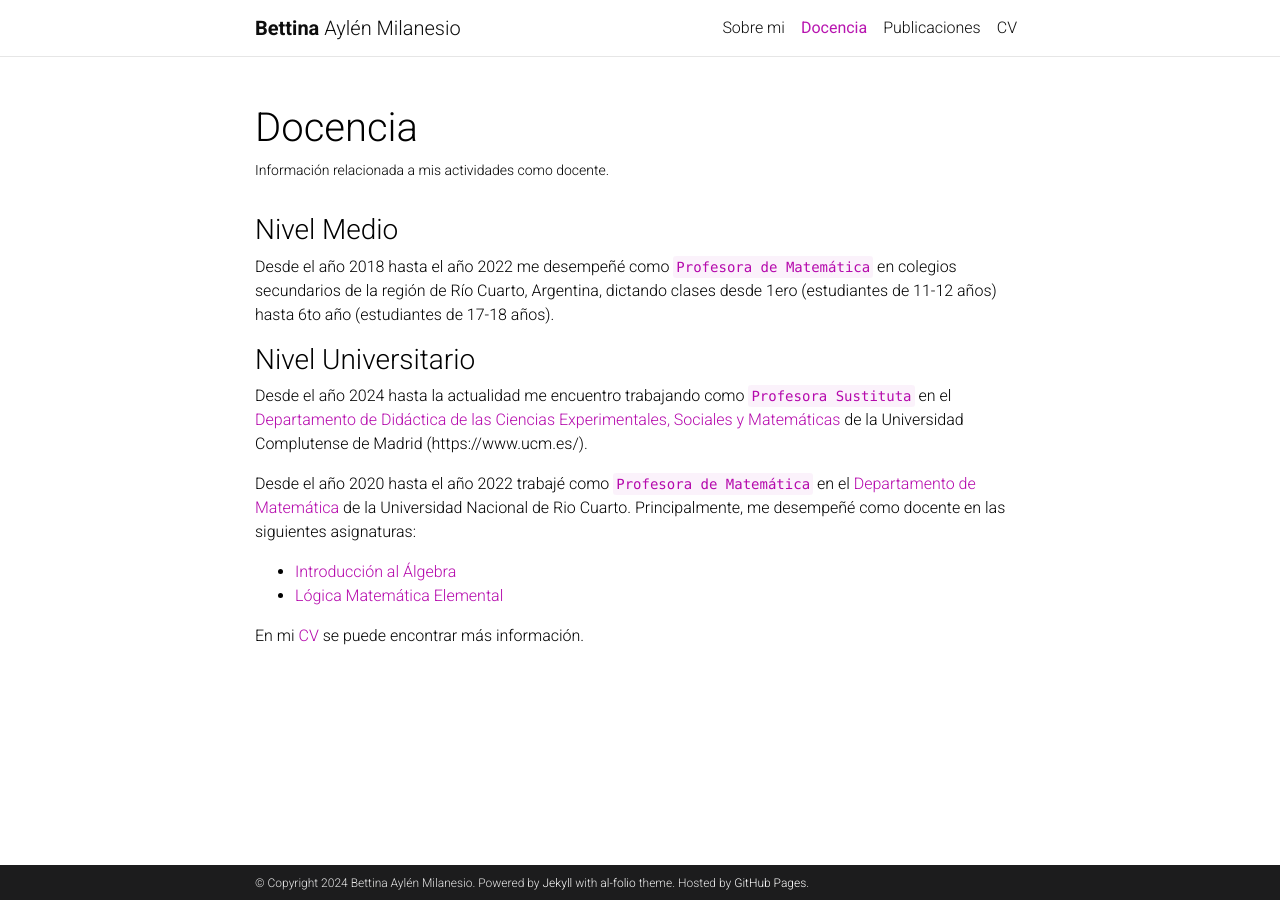
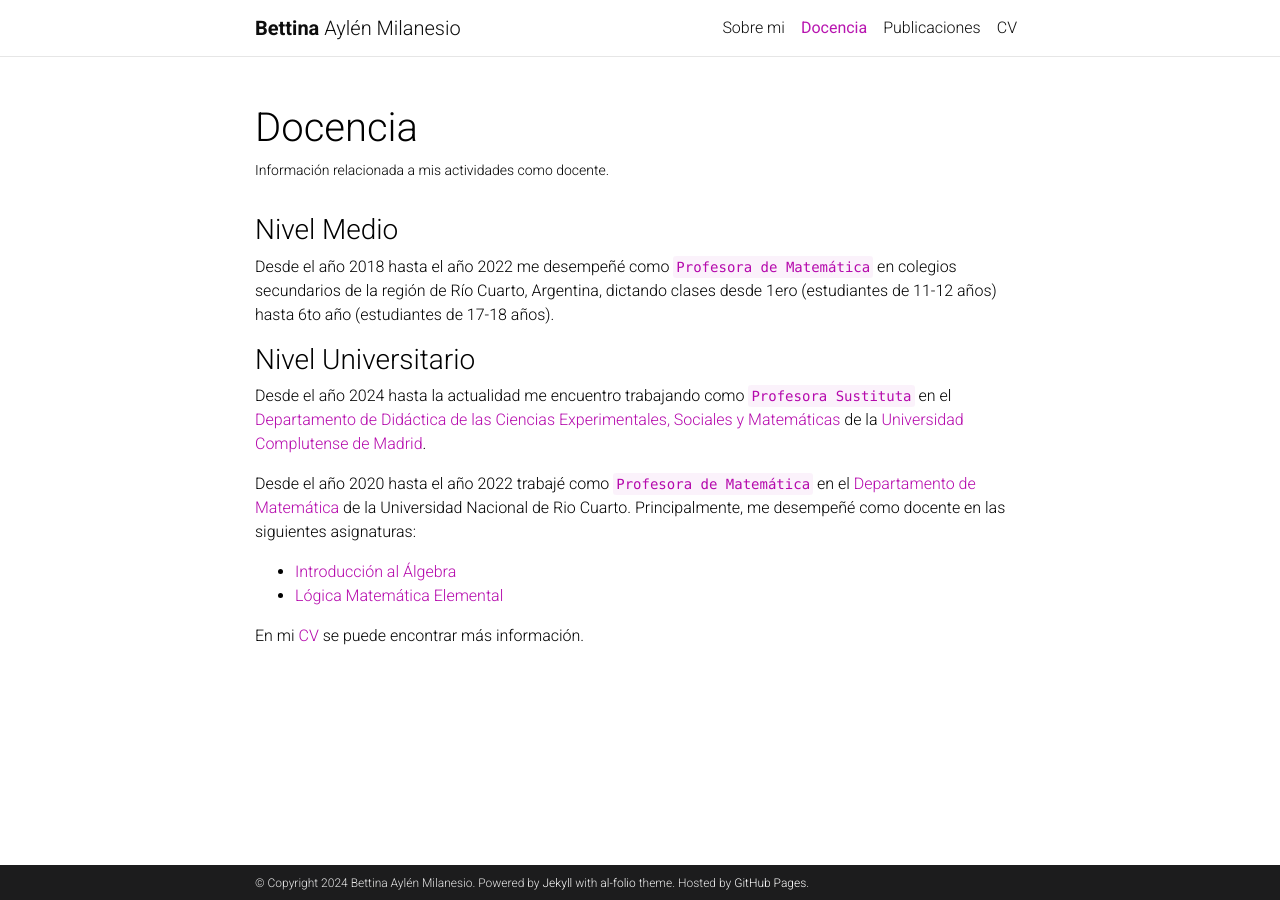
Before and after one commit to bmilanesio/bmilanesio.github.io, a Jekyll site: the page built from _pages/teaching.md, in a window 1280 px wide. Built offline with Jekyll 4.4.1, drawn with Linux system fonts in a browser that asks for light colours; comment, search, counter and statistics services are not loaded; a style sheet for code colours, icons or effects is not loaded.

Commit message:
actualizacion

```diff
--- a/_pages/teaching.md
+++ b/_pages/teaching.md
@@ -13,7 +13,7 @@ Desde el año 2018 hasta el año 2022 me desempeñé como `Profesora de Matemát
 
 ### Nivel Universitario
 
-Desde el año 2024 hasta la actualidad me encuentro trabajando como `Profesora Sustituta` en el [Departamento de Didáctica de las Ciencias Experimentales, Sociales y Matemáticas](https://www.ucm.es/departamento-de-didactica-de-las-ciencias-experimentales,-ciencias-sociales-y-matematicas) de la Universidad Complutense de Madrid (https://www.ucm.es/).
+Desde el año 2024 hasta la actualidad me encuentro trabajando como `Profesora Sustituta` en el [Departamento de Didáctica de las Ciencias Experimentales, Sociales y Matemáticas](https://www.ucm.es/departamento-de-didactica-de-las-ciencias-experimentales,-ciencias-sociales-y-matematicas) de la [Universidad Complutense de Madrid](https://www.ucm.es/).
 
 Desde el año 2020 hasta el año 2022 trabajé como `Profesora de Matemática` en el [Departamento de Matemática](http://mat.exa.unrc.edu.ar/) de la Universidad Nacional de Rio Cuarto. Principalmente, me desempeñé como docente en las siguientes asignaturas:
   - [Introducción al Álgebra](https://sisinfo.unrc.edu.ar/repositorio/sial/programas/facu2/2_2021_1946_2115710.pdf)
```
